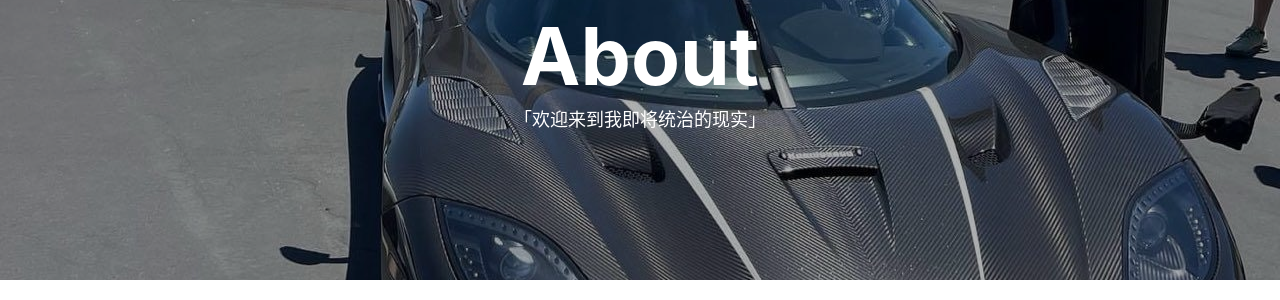
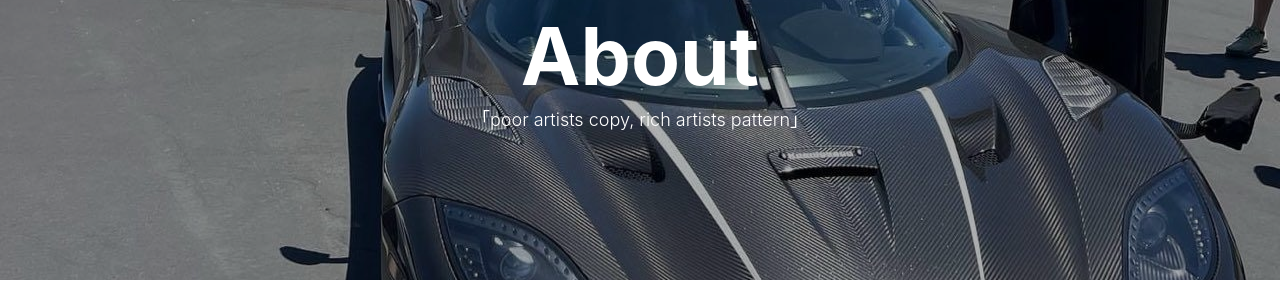
Before and after one commit to METARCHlTECTURE/metarchia, a Jekyll site: the page built from about.html, in a window 1280 px wide. Shown: the part 138-438 px from the top of the page. Built offline with Jekyll 4.4.1, drawn with Linux system fonts in a browser that asks for light colours; nearby versions of some CDN libraries; comment, search, counter and statistics services are not loaded.

Commit message:
poor artists copy, rich artists pattern

```diff
--- a/about.html
+++ b/about.html
@@ -1,7 +1,7 @@
 ---
 layout: page
 title: "About"
-description: "「欢迎来到我即将统治的现实」"
+description: "「poor artists copy, rich artists pattern」"
 header-img: "img/home-bg.jpg"
 header-mask: 0.3
 multilingual: true
```
